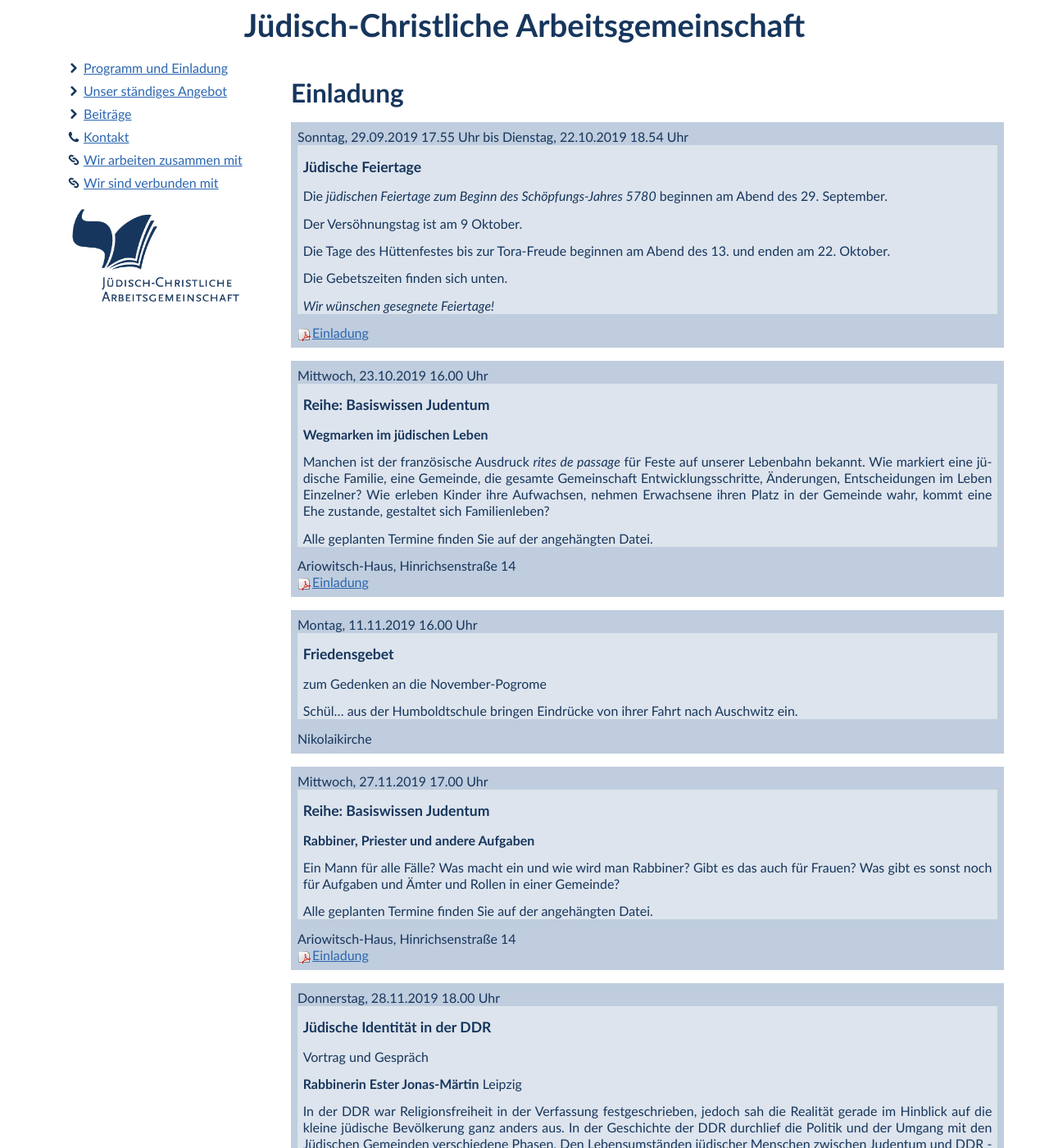
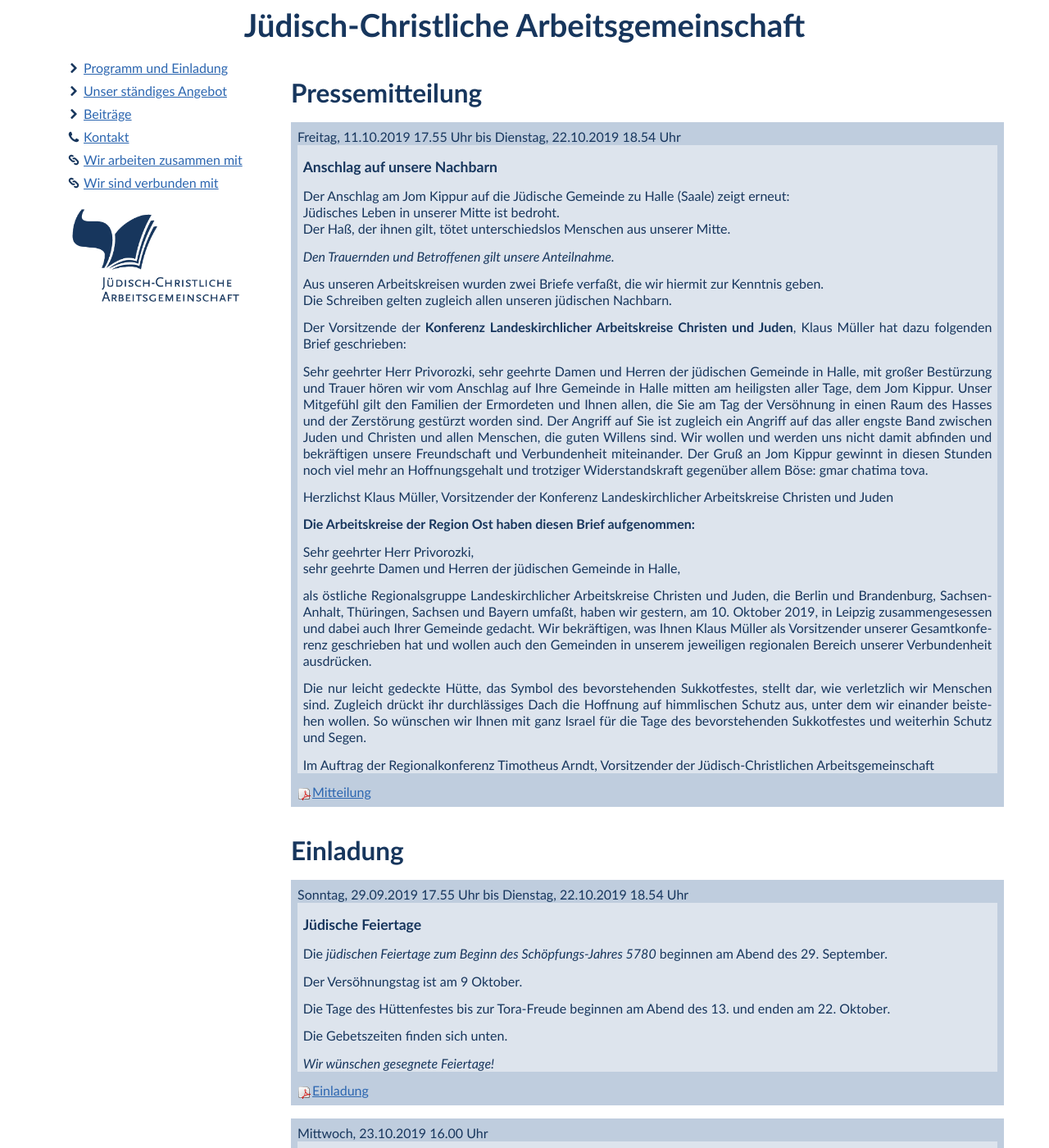
Before and after one commit to white-gecko/jcha.de, a Jekyll site: the page built from index.html, in a window 1280 px wide and 1400 px high. Shown: the whole window at 82% size. Built offline with Jekyll 4.4.1, drawn with Linux system fonts in a browser that asks for light colours.

Commit message:
Add section for pms

```diff
--- a/index.html
+++ b/index.html
@@ -1,6 +1,65 @@
 ---
 layout: default
 ---
+
+{% assign title = false %}
+{% for einladung in site.posts reversed %}
+{% capture nowunix %}{{ site.time | date: '%s'}}{% endcapture %}
+{% capture ende %}{{einladung.date_ende | date: '%s'}}{% endcapture %}
+  {% assign tags = einladung.tag | split: " " %}
+  {% if tags contains "pm" %}
+  {% unless tags contains "archive" %}
+  {% unless title %}
+  {% assign title = true %}
+<h2 id="pressemitteilung">Pressemitteilung</h2>
+{% endunless %}
+<div class="einladung">
+    <span class="termin">
+        {% if einladung.date_start %}
+            {% assign end = einladung.date_start | date: "%D" %}
+            {% assign start = einladung.date_ende | date: "%D" %}
+            {% if start == end %}
+            {{ einladung.date_start | localize: "%A, %d.%m.%Y %k.%M" }} bis
+            {{ einladung.date_ende | localize: "%k.%M Uhr" }}
+            {% else %}
+            {{ einladung.date_start | localize: "%A, %d.%m.%Y %k.%M Uhr" }} bis
+            {{ einladung.date_ende | localize: "%A, %d.%m.%Y %k.%M Uhr" }}
+            {% endif %}
+        {% else %}
+            {{ einladung.date | localize: "%A, %d.%m.%Y %k.%M Uhr" }}
+        {% endif %}
+    </span>
+    <span class="titel">
+        <h3>{{ einladung.title }}</h3>
+        {% if einladung.subtitle %}
+        <span class="subtitle">{{ einladung.subtitle }}</span>
+        {% endif %}
+    </span>
+    <span class="inhalt">
+    {{ einladung.content }}
+    </span>
+    <span class="ort">{{ einladung.place }}</span>
+    {% if einladung.attachment %}
+        {% if einladung.attachment.first %}
+        {% for attachment in einladung.attachment %}
+        {% if attachment.title %}
+        <span class="anhang"><a class="pdf" href="{{ attachment.file }}">{{ attachment.title }}</a></span>
+        {% else %}
+        <span class="anhang"><a class="pdf" href="{{ attachment }}">Mitteilung</a></span>
+        {% endif %}
+        {% endfor %}
+        {% else %}
+        {% if attachment.title %}
+        <span class="anhang"><a class="pdf" href="{{ einladung.attachment.file }}">{{ einladung.attachment.title }}</a></span>
+        {% else %}
+        <span class="anhang"><a class="pdf" href="{{ einladung.attachment }}">Mitteilung</a></span>
+        {% endif %}
+        {% endif %}
+    {% endif %}
+</div>
+{% endunless %}
+{% endif %}
+{% endfor %}
 
 <h2 id="einladung">Einladung</h2>
 
@@ -9,6 +68,7 @@ layout: default
 {% capture ende %}{{einladung.date_ende | date: '%s'}}{% endcapture %}
   {% if einladung.date >= site.time or ende >= nowunix %}
   {% assign tags = einladung.tag | split: " " %}
+  {% unless tags contains "pm" %}
 <div class="einladung {% if tags contains "canceled" %} canceled{% endif %}">
     <span class="termin">
         {% if einladung.date_start %}
@@ -54,6 +114,7 @@ layout: default
         {% endif %}
     {% endif %}
 </div>
+{% endunless %}
 {% endif %}
 {% endfor %}
 
```
Also changed, not shown: _posts/2019-10-11-Halle.md (renamed from _posts/2019-10-11Halle.md, +3 -3 lines).
